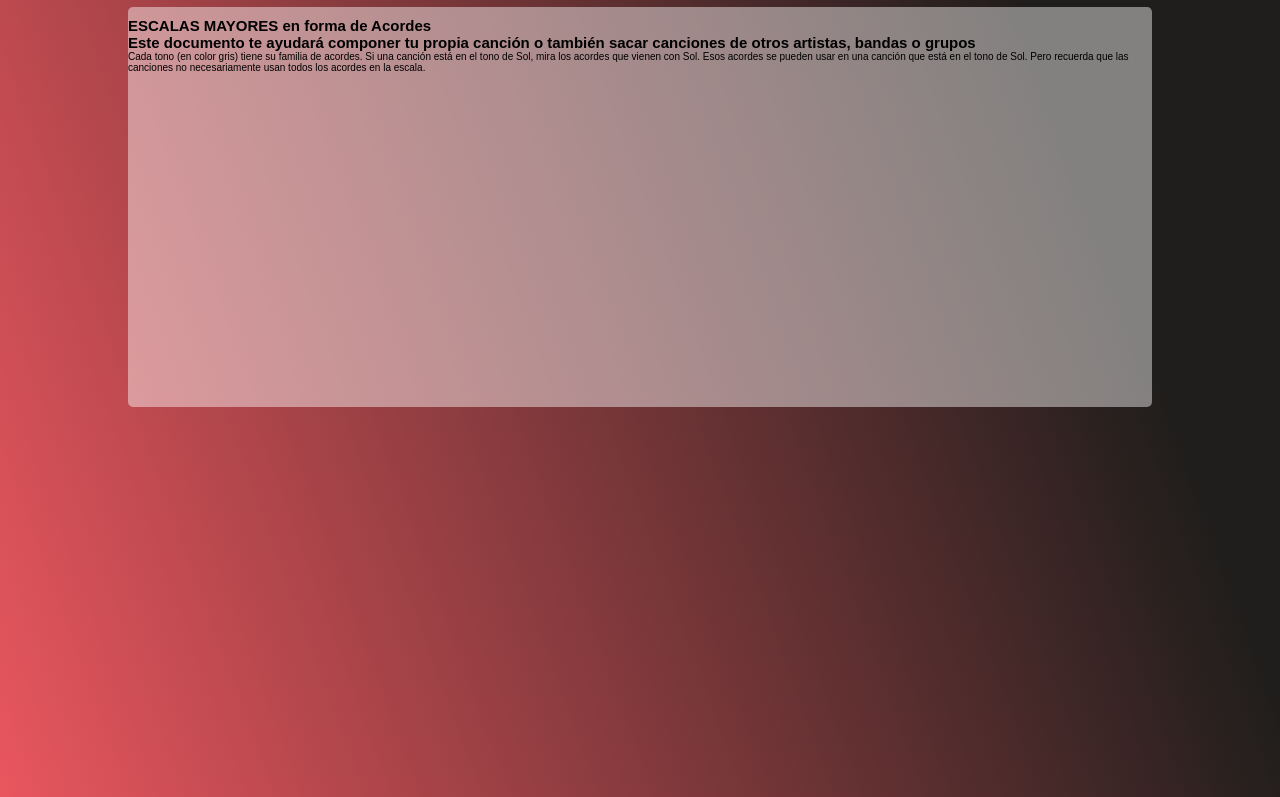
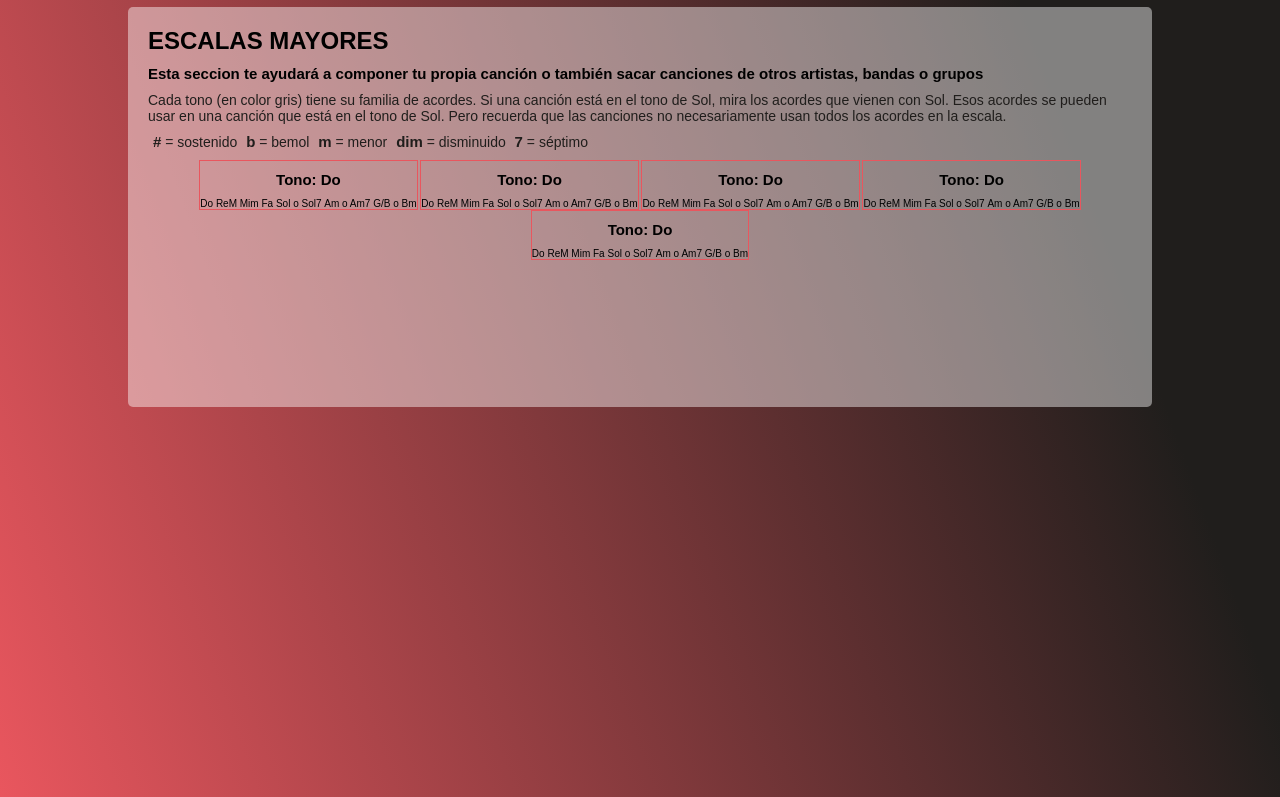
Before and after one commit to CeRuGu97/AcordBlio, a plain HTML site: page src/escalas.html in a window 1280 px wide. Shown: the part 78-875 px from the top of the page. Drawn offline with Linux system fonts and the light colour scheme.

Commit message:
pagina de escalas cambias en la parte de los tonos

```diff
--- a/src/escalas.html
+++ b/src/escalas.html
@@ -26,9 +26,9 @@
     </header>
     <main>
         <div class="fondo">
-            <section>
-                <h1>ESCALAS MAYORES en forma de Acordes</h1>
-                <h2>Este documento te ayudará componer tu propia canción o también sacar canciones de otros artistas,
+            <section class="main-info">
+                <h1>ESCALAS MAYORES</h1>
+                <h2>Esta seccion te ayudará a componer tu propia canción o también sacar canciones de otros artistas,
                     bandas
                     o grupos</h2>
                 <p>Cada tono (en color gris) tiene su familia de acordes. Si una canción está en el tono de Sol, mira
@@ -36,6 +36,80 @@
                     acordes que vienen con Sol. Esos acordes se pueden usar en una
                     canción que está en el tono de Sol. Pero recuerda que las canciones no necesariamente usan todos los
                     acordes en la escala.</p>
+                <p><span>#</span> = sostenido <span>b</span> = bemol <span>m</span> = menor <span>dim</span> =
+                    disminuido <span>7</span> = séptimo</p>
+            </section>
+            <section class="main-tonos">
+                <div class="main-tonos-family">
+                    <h3>
+                        Tono: Do
+                    </h3>
+                    <ul>
+                        <li>Do</li>
+                        <li>ReM</li>
+                        <li>Mim</li>
+                        <li>Fa</li>
+                        <li>Sol o Sol7</li>
+                        <li>Am o Am7</li>
+                        <li>G/B o Bm</li>
+                    </ul>
+                </div>
+                <div class="main-tonos-family">
+                    <h3>
+                        Tono: Do
+                    </h3>
+                    <ul>
+                        <li>Do</li>
+                        <li>ReM</li>
+                        <li>Mim</li>
+                        <li>Fa</li>
+                        <li>Sol o Sol7</li>
+                        <li>Am o Am7</li>
+                        <li>G/B o Bm</li>
+                    </ul>
+                </div>
+                <div class="main-tonos-family">
+                    <h3>
+                        Tono: Do
+                    </h3>
+                    <ul>
+                        <li>Do</li>
+                        <li>ReM</li>
+                        <li>Mim</li>
+                        <li>Fa</li>
+                        <li>Sol o Sol7</li>
+                        <li>Am o Am7</li>
+                        <li>G/B o Bm</li>
+                    </ul>
+                </div>
+                <div class="main-tonos-family">
+                    <h3>
+                        Tono: Do
+                    </h3>
+                    <ul>
+                        <li>Do</li>
+                        <li>ReM</li>
+                        <li>Mim</li>
+                        <li>Fa</li>
+                        <li>Sol o Sol7</li>
+                        <li>Am o Am7</li>
+                        <li>G/B o Bm</li>
+                    </ul>
+                </div>
+                <div class="main-tonos-family">
+                    <h3>
+                        Tono: Do
+                    </h3>
+                    <ul>
+                        <li>Do</li>
+                        <li>ReM</li>
+                        <li>Mim</li>
+                        <li>Fa</li>
+                        <li>Sol o Sol7</li>
+                        <li>Am o Am7</li>
+                        <li>G/B o Bm</li>
+                    </ul>
+                </div>
             </section>
         </div>
     </main>
--- a/src/styles/index.css
+++ b/src/styles/index.css
@@ -2,6 +2,7 @@
     /* Colores */
     --bitcoin-orange: #f7931A;
     --primary-coffe: #854A13;
+    --primary-red : #e9565e;
     --soft-orange: #FFE9D5;
     --secondary-blue: #1a9af7;
     --soft-blue: #e7f5ff;
@@ -98,7 +99,6 @@ main .cards-container-main {
 main .cards-container-main ul{
     list-style: none;
     align-items: center;
-    padding: 0px;
 }
 main .cards-container-main ul li {
     display: inline-block;
@@ -127,3 +127,53 @@ main .cards-container-main ul li .card-cont .card-cont-img img {
     width: 150px;
     height: 168px;
 }
+/* aqui empieza la pagina de escalas */
+main .fondo .main-info {
+    padding-left: 20px;
+    padding-right: 20px;
+}
+main .fondo .main-info h1 {
+    font-size: 2.4rem;
+    margin-top: 10px;
+    margin-bottom: 10px;
+    font-weight: 900;
+}
+main .fondo .main-info h2 {
+    font-size: 1.5rem;
+    margin-top: 10px;
+    margin-bottom: 10px;
+    font-weight: 700;
+}
+main .fondo .main-info p {
+    font-size: 1.4rem;
+    font-weight: 500;
+    line-height: 1.6rem;
+    color: var(--warm-black);
+    margin-top: 10px;
+    margin-bottom: 10px;
+}
+main .fondo .main-info p span {
+    padding-left: 5px;
+    font-size: 1.5rem;
+    font-weight: 700;
+    color: var(--warm-black);
+}
+main .main-tonos {
+    text-align: center;
+}
+main .main-tonos .main-tonos-family {
+    display: inline-block;
+    border: 1px solid var(--primary-red)
+}
+main .main-tonos .main-tonos-family h3 {
+    font-size: 1.5rem;
+    margin-top: 10px;
+    margin-bottom: 10px;
+    font-weight: 700;
+}
+main .main-tonos .main-tonos-family ul {
+    list-style: none;
+}
+main .main-tonos .main-tonos-family ul li {
+    display: inline-block;
+}
```
